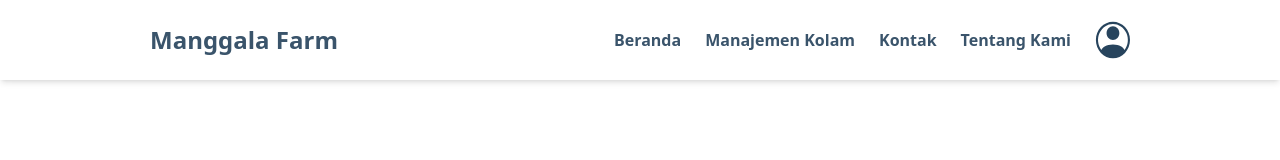
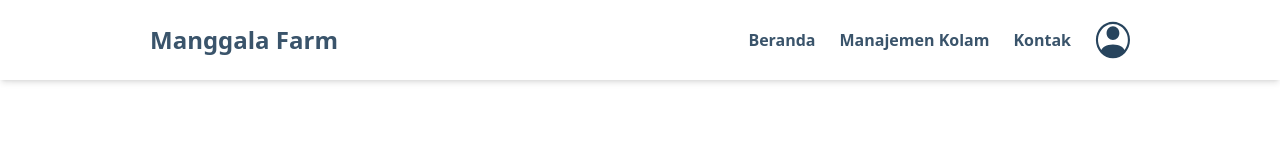
Before and after one commit to Muhammadsyifasurya/manggalafarm, a Next.js app: page / in a window 1280 px wide. Shown: the top 160 px of the page. Built offline with nearby package versions, Linux system fonts and the light colour scheme; no server answers; the database is empty.

Commit message:
Removed Tentang Kami link from Navbar component

```diff
--- a/src/components/Navbar.tsx
+++ b/src/components/Navbar.tsx
@@ -19,9 +19,6 @@ const Navbar = () => {
           </li>
           <li className="hover:underline hover:text-[#71BBB2]">
             <a href="#">Kontak</a>
-          </li>
-          <li className="hover:underline hover:text-[#71BBB2]">
-            <a href="#">Tentang Kami</a>
           </li>
           {/* Menampilkan profile dan logout hanya jika username ada */}
           {user ? (
```
